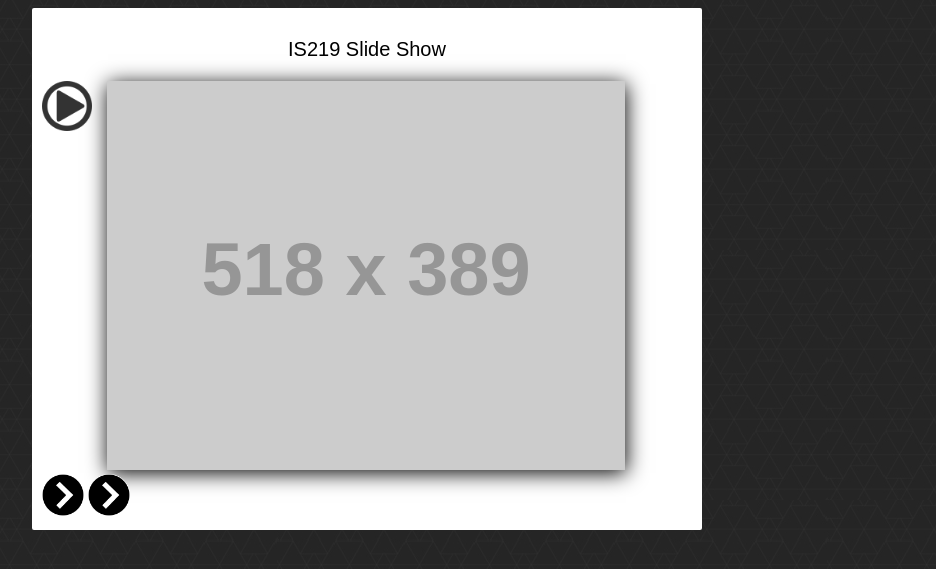
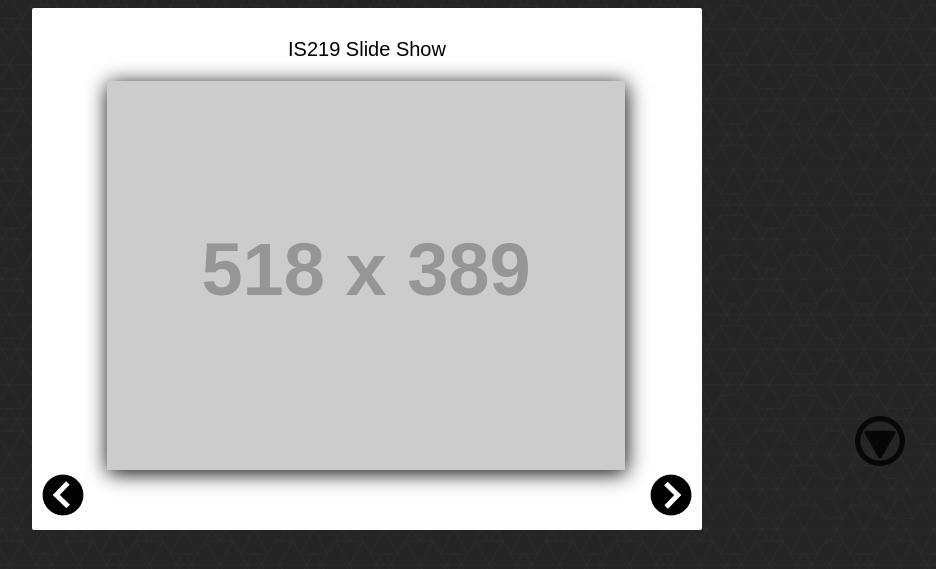
Before and after one commit to swarrier16/is219s18Warrier-p2, a PHP site: page /index.html in a window 1280 px wide. Shown: the top 569 px of the page, without its empty margins (273-1209 px from the left). Run offline with PHP 8.4, Linux system fonts and the light colour scheme; grey boxes labelled with a size stand in for pictures from a placeholder-image service; some libraries are stand-ins or nearby versions.

Commit message:
Re-position buttons to proper locations

```diff
--- a/assignment2/css/style.css
+++ b/assignment2/css/style.css
@@ -30,7 +30,8 @@ body {
 	position: absolute;
 	z-index: 3;
 	opacity: .8;
-	top: 0px;
+	top: 105px;
+	margin: 230px;
 }
 
 .thumbnail {
@@ -52,11 +53,13 @@ body {
 #prevPhoto {
 	height: 42px;
 	width: 42px;
+	transform: rotate(180deg);
 }
 
 #nextPhoto {
 	height: 42px;
 	width: 42px;
+	float: right;
 }
 
 .details p {
@@ -70,7 +73,13 @@ body {
 
 /*Add CSS styles to rotate the element 90deg
 Make it animate nicely. You'll need CSS3 for this*/
-.rot90 {}
+.rot90 {
+    -webkit-transform: rotate(90deg);
+    -moz-transform: rotate(90deg);
+    -o-transform: rotate(90deg);
+    -ms-transform: rotate(90deg);
+    transform: rotate(90deg);
+}
 
 /*Add CSS styles to rotate the element 180deg
 Make it animate nicely. You'll need CSS3 for this*/
--- a/assignment2/index.html
+++ b/assignment2/index.html
@@ -14,8 +14,9 @@
     <div id="slideShow">
       <div class="photoHolder">
         <img class="thumbnail" id="photo" src="http://placehold.it/518x389?text=Welcome+to+my+Gallery" alt="Gallery Image"/>
+        <img class="moreIndicator rot90" src="img/more.png" alt="More Content"/>
       </div>
-      <img class="moreIndicator rot90" src="img/more.png" alt="More Content"/>
+
       <div id="nav">
         <img id="prevPhoto" class='rot180' src="img/arrow.png" alt="Previous Photo"/>
         <img id="nextPhoto" src="img/arrow.png" alt="Next Photo"/>
```
